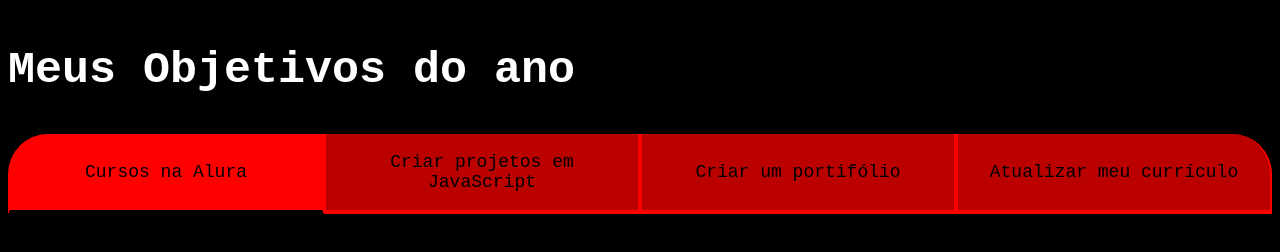
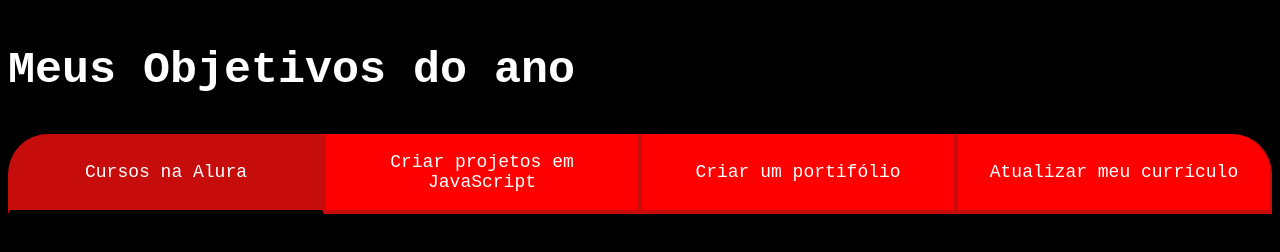
Before and after one commit to Alnarasan06/PROJECT-6PRAMEIANOITE, a plain HTML site: page projeto 6prameianoite/index.html in a window 1280 px wide. Both pictures are taken after a click on the button "Cursos na Alura". Drawn offline with Linux system fonts and the light colour scheme.

Commit message:
Add files via upload

```diff
--- a/projeto 6prameianoite/main.js
+++ b/projeto 6prameianoite/main.js
@@ -1,2 +1,11 @@
 const botoes = document.querySelectorAll(".botao");
-console.log(botoes)
+
+for(let i=0;i <botoes.length;i++){
+     botoes[i].onclick = function() {
+
+        for(let j=0;j<botoes.length;j++) {
+             botoes[j].classList.remove("ativo");
+        }
+        botoes[i].classList.add("ativo");
+    }
+}
--- a/projeto 6prameianoite/style.css
+++ b/projeto 6prameianoite/style.css
@@ -2,8 +2,8 @@
      --cor-de-fundo: #000000;
      --verde: #000000;
      --branco: #FFFFFF;
-     --botao-ativo: #ff0000;
-     --botao-inativo: rgb(187, 0, 0);
+     --botao-ativo: #c70c0c;
+     --botao-inativo: rgb(255, 0, 0);
      --texto-fundo: rgba(0, 0, 0, 0.3);
 }
 
@@ -34,7 +34,7 @@ body {
     font-family: monospace;
     background-color: var(--botao-inativo);
     color: var(--branco);
-    color: #000000;
+    color: #ffffff;
     display: flex;
     justify-content: center;
     padding: 1em;
```
